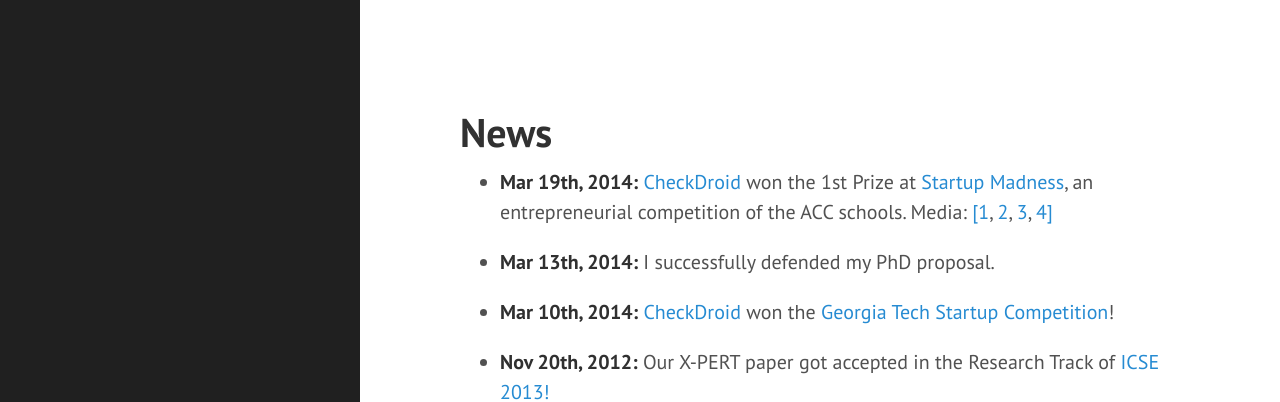
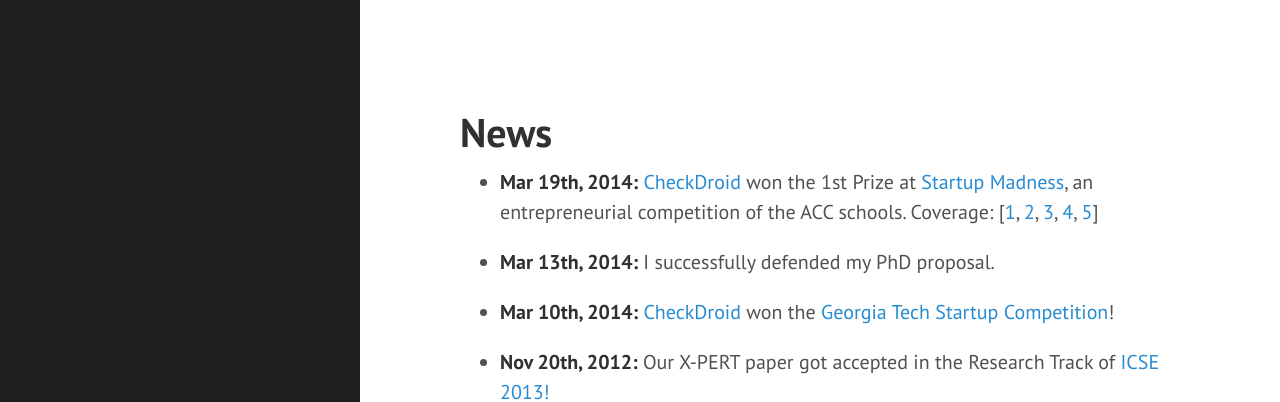
Before and after one commit to shauvik/shauvik.github.io, a Jekyll site: the page built from news.md, in a window 1280 px wide and 1187 px high. Shown: the top 402 px of the window. Built offline with Jekyll 4.4.1, drawn with Linux system fonts in a browser that asks for light colours; nearby versions of some CDN libraries; Markdown is read by kramdown in place of the engine named in the settings.

Commit message:
Adding NC state link

```diff
--- a/_includes/news.html
+++ b/_includes/news.html
@@ -1,7 +1,7 @@
 <div class="message">
     <h2>News</h2>
 	<ul>
-		<li><strong>Mar 19th, 2014:</strong> <a href="http://checkdroid.com">CheckDroid</a> won the 1st Prize at <a href="http://startupmad.com">Startup Madness</a>, an entrepreneurial competition of the ACC schools. Media: <a href="http://www.cc.gatech.edu/news/georgia-tech%E2%80%99s-checkdroid-wins-2014-startup-madness-competition">[1</a>, <a href="http://www.bizjournals.com/triangle/blog/techflash/2014/03/ncsus-startup-madness-spotlights-college.html">2</a>, <a href="http://www.wncn.com/story/25023370/acc-business-students-compete-in-start-up-madness-at-ncsu">3</a>, <a href="http://upstart.bizjournals.com/companies/startups/2014/03/20/startup-madness-takes-hold-ncsu.html?page=all">4]</a></li>
+		<li><strong>Mar 19th, 2014:</strong> <a href="http://checkdroid.com">CheckDroid</a> won the 1st Prize at <a href="http://startupmad.com">Startup Madness</a>, an entrepreneurial competition of the ACC schools. Coverage: [<a href="http://www.cc.gatech.edu/news/georgia-tech%E2%80%99s-checkdroid-wins-2014-startup-madness-competition">1</a>, <a href="http://www.bizjournals.com/triangle/blog/techflash/2014/03/ncsus-startup-madness-spotlights-college.html">2</a>, <a href="http://www.wncn.com/story/25023370/acc-business-students-compete-in-start-up-madness-at-ncsu">3</a>, <a href="http://upstart.bizjournals.com/companies/startups/2014/03/20/startup-madness-takes-hold-ncsu.html?page=all">4</a>, <a href="http://poole.ncsu.edu/index-exp.php/news/article/testing-aid-for-android-apps-developers-was-top-team-at-acc-startup-ma/">5</a>]</li>
 		<li><strong>Mar 13th, 2014:</strong> I successfully defended my PhD proposal.</li>
 		<li><strong>Mar 10th, 2014:</strong> <a href="http://checkdroid.com">CheckDroid</a> won the <a href="http://startup.gatech.edu/competition/">Georgia Tech Startup Competition</a>!</li>
 	</ul>
--- a/news.md
+++ b/news.md
@@ -5,7 +5,7 @@ title: News
 
 <h1>News</h1>
 
-* <strong>Mar 19th, 2014:</strong> <a href="http://checkdroid.com">CheckDroid</a> won the 1st Prize at <a href="http://startupmad.com">Startup Madness</a>, an entrepreneurial competition of the ACC schools. Media: <a href="http://www.cc.gatech.edu/news/georgia-tech%E2%80%99s-checkdroid-wins-2014-startup-madness-competition">[1</a>, <a href="http://www.bizjournals.com/triangle/blog/techflash/2014/03/ncsus-startup-madness-spotlights-college.html">2</a>, <a href="http://www.wncn.com/story/25023370/acc-business-students-compete-in-start-up-madness-at-ncsu">3</a>, <a href="http://upstart.bizjournals.com/companies/startups/2014/03/20/startup-madness-takes-hold-ncsu.html?page=all">4]</a>
+* <strong>Mar 19th, 2014:</strong> <a href="http://checkdroid.com">CheckDroid</a> won the 1st Prize at <a href="http://startupmad.com">Startup Madness</a>, an entrepreneurial competition of the ACC schools. Coverage: [<a href="http://www.cc.gatech.edu/news/georgia-tech%E2%80%99s-checkdroid-wins-2014-startup-madness-competition">1</a>, <a href="http://www.bizjournals.com/triangle/blog/techflash/2014/03/ncsus-startup-madness-spotlights-college.html">2</a>, <a href="http://www.wncn.com/story/25023370/acc-business-students-compete-in-start-up-madness-at-ncsu">3</a>, <a href="http://upstart.bizjournals.com/companies/startups/2014/03/20/startup-madness-takes-hold-ncsu.html?page=all">4</a>, <a href="http://poole.ncsu.edu/index-exp.php/news/article/testing-aid-for-android-apps-developers-was-top-team-at-acc-startup-ma/">5</a>]
 
 * <strong>Mar 13th, 2014:</strong> I successfully defended my PhD proposal.
 
```
